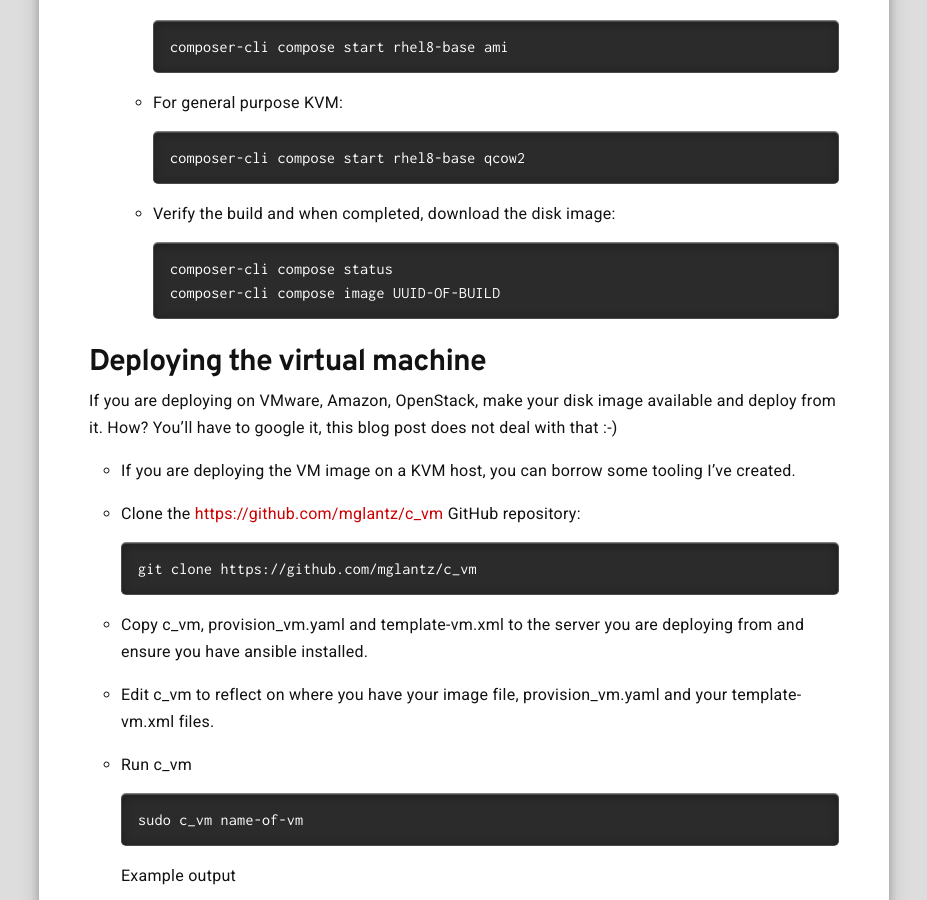
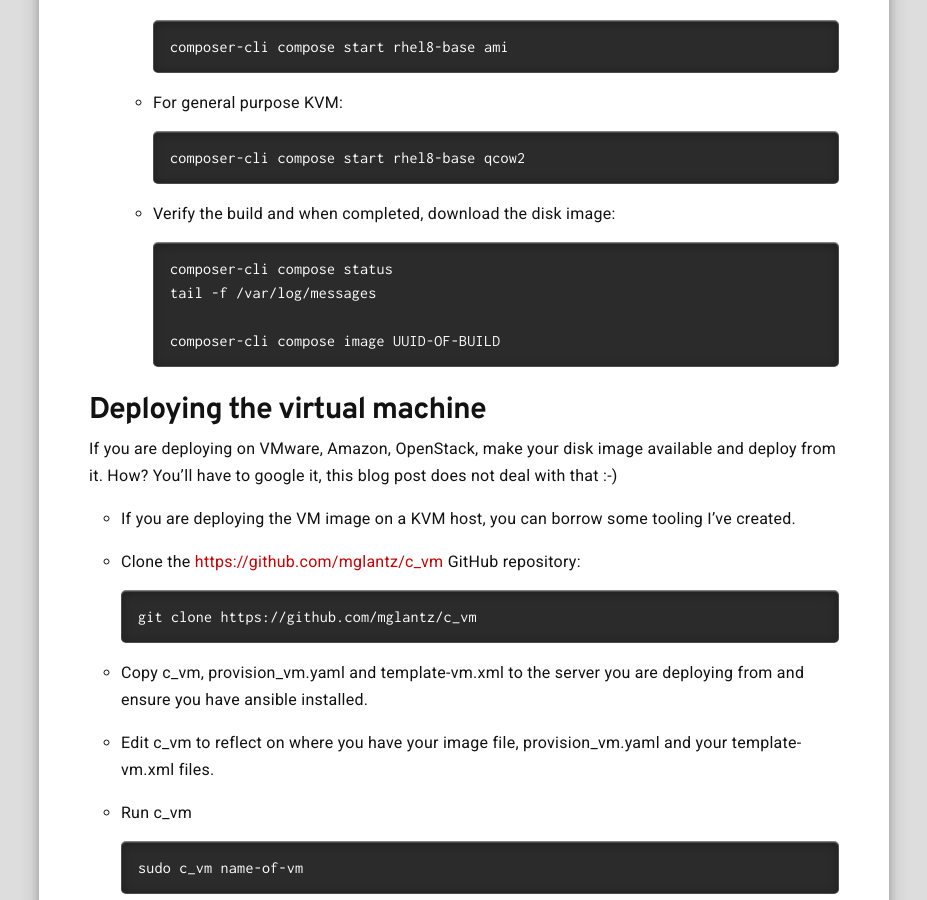
Before and after one commit to RedHatNordicsSA/RedHatNordicsSA.github.io, a Jekyll site: the page built from _posts/2019-04-24-rhel8-really-fast.markdown, in a window 1280 px wide and 900 px high, scrolled down 5475 px. Shown: the whole window, without its empty margins (176-1103 px from the left). Built offline with Jekyll 4.4.1, drawn with Linux system fonts in a browser that asks for light colours.

Commit message:
Status check

````diff
--- a/_posts/2019-04-24-rhel8-really-fast.markdown
+++ b/_posts/2019-04-24-rhel8-really-fast.markdown
@@ -236,6 +236,8 @@
   * Verify the build and when completed, download the disk image:
     ```
     composer-cli compose status
+    tail -f /var/log/messages
+
     composer-cli compose image UUID-OF-BUILD
     ```
 
````
